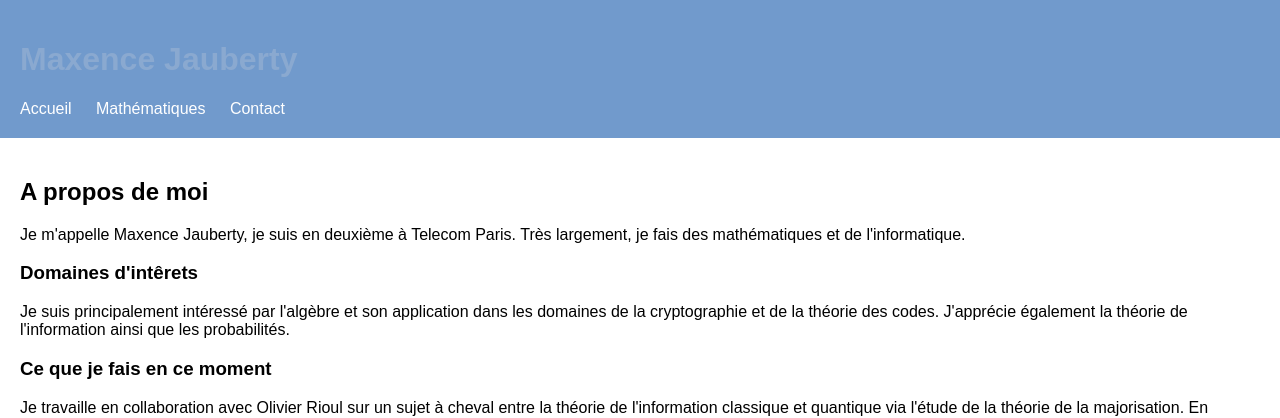
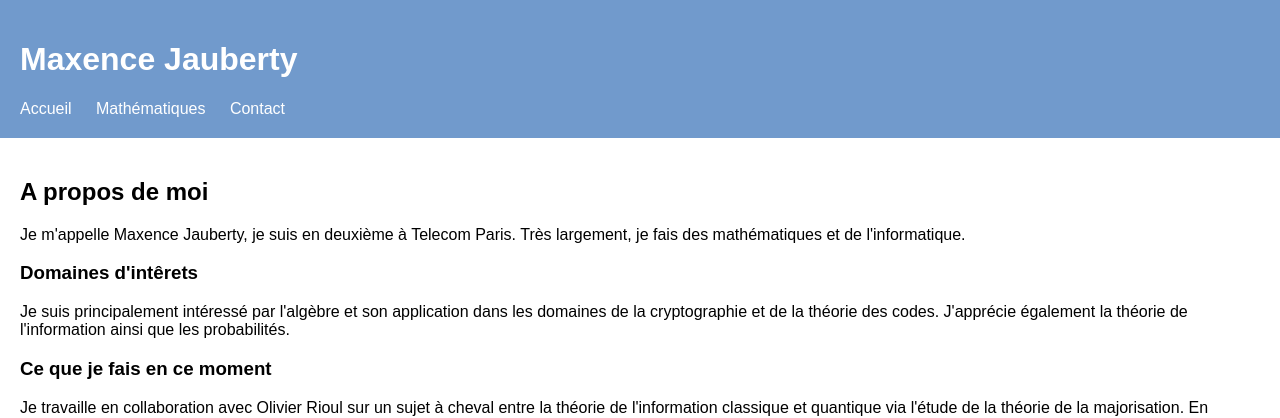
Before and after one commit to jadelouisfert/jadelouisfert.github.io, a web app: file index.html in a window 1280 px wide. Shown: the top 418 px of the page. Run offline with its HTML, style and script files only (its server is not run), Linux system fonts and the light colour scheme.

Commit message:
index rework

```diff
--- a/css/style.css
+++ b/css/style.css
@@ -7,7 +7,7 @@ body {
 
 header {
     background-color: hsl(213, 47%, 62%);
-    color: hsl(214, 43%, 68%);
+    color: #fff;
     padding: 20px;
 }
 
```
